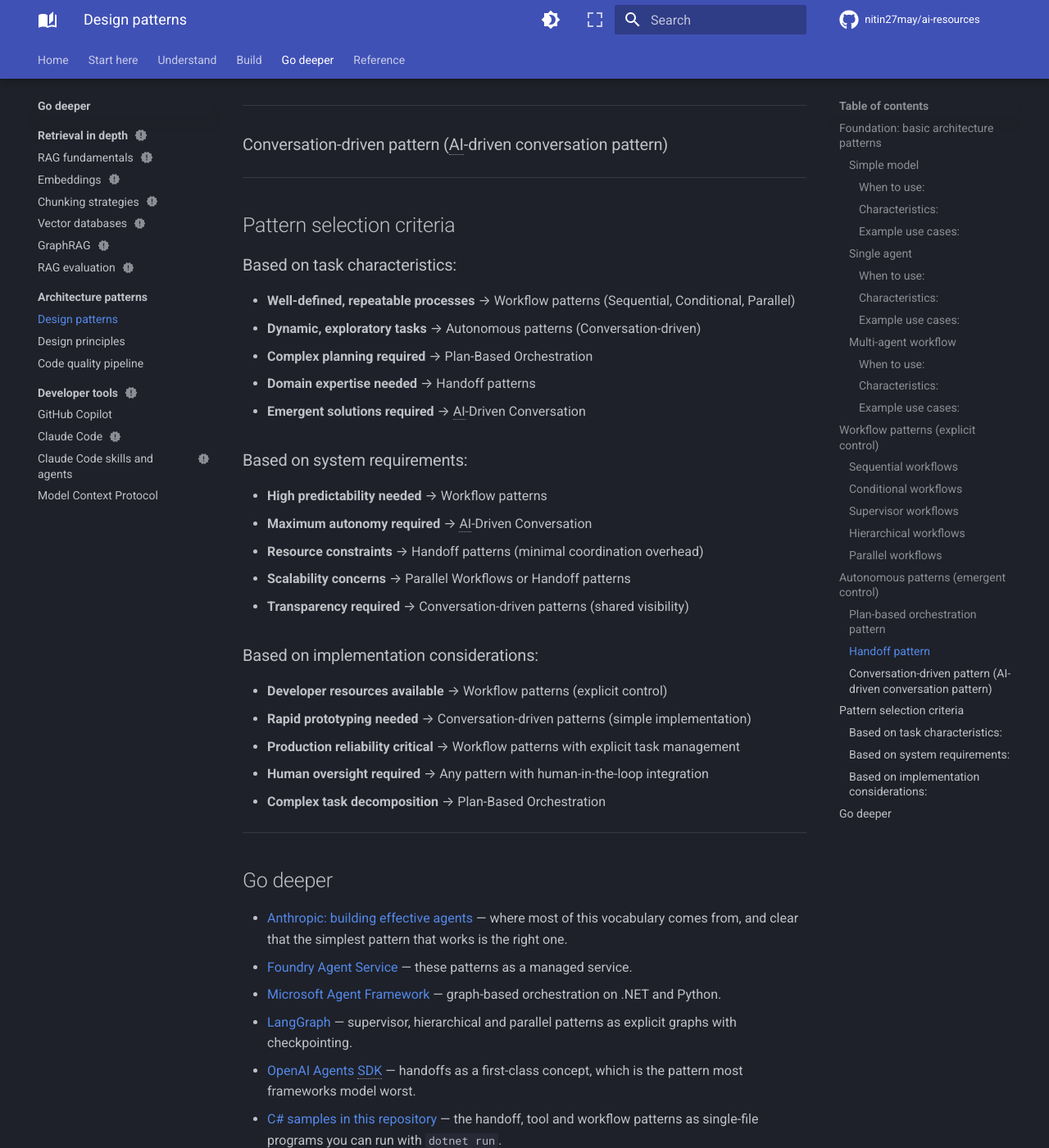
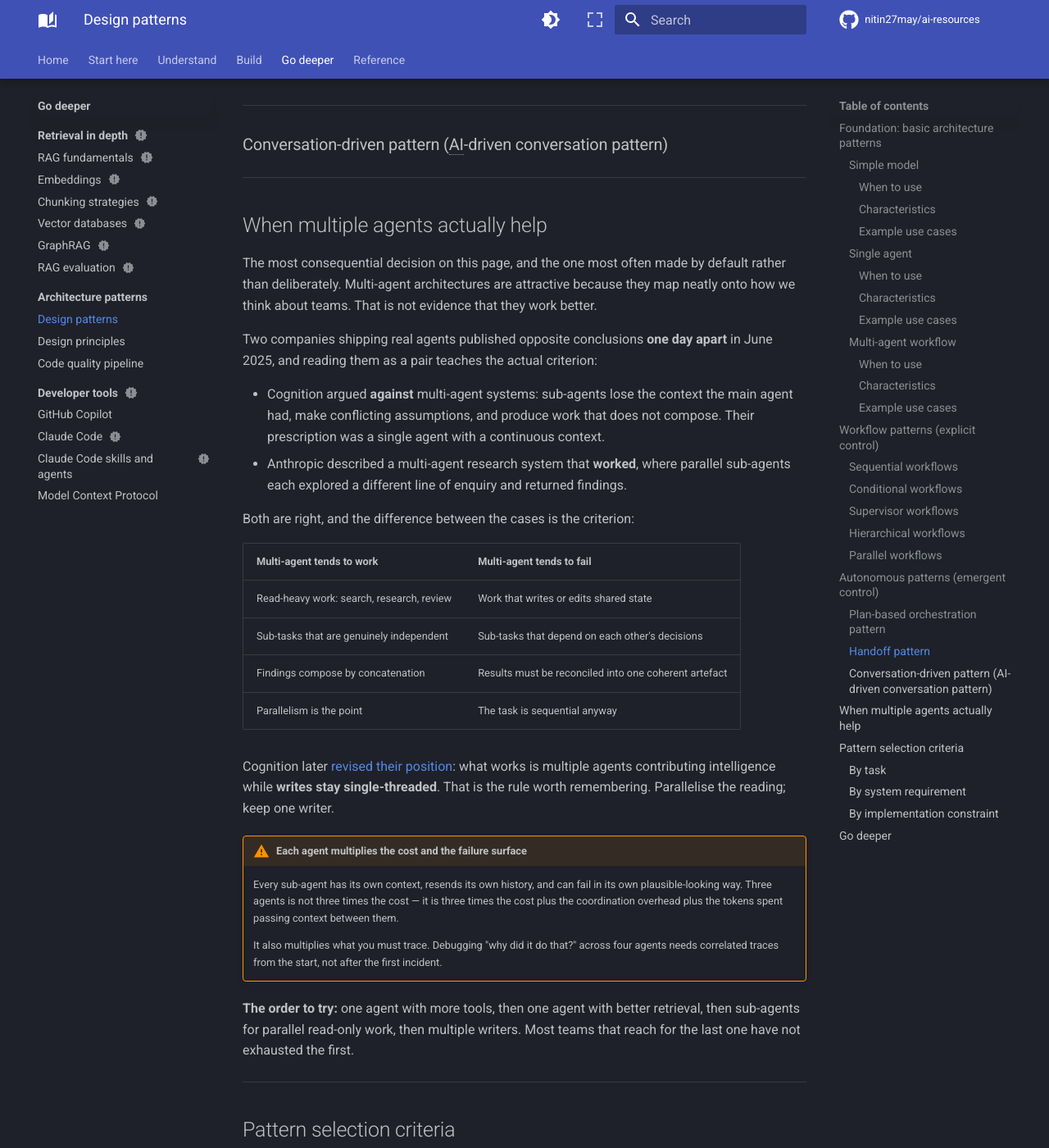
Before and after one commit to nitin27may/ai-resources, an MkDocs documentation site: the page built from docs/patterns/design-patterns.md, in a window 1280 px wide and 1400 px high, scrolled down 6215 px. Shown: the whole window at 82% size. Built offline with MkDocs 1.6.1 and Material for MkDocs 9.7.7, drawn with Linux system fonts in a browser that asks for light colours; comment, search, counter and statistics services are not loaded; some of the changed text lies outside the part shown.

Commit message:
docs: add the multi-agent decision to design patterns
The page catalogued the patterns without answering the question that actually
decides an architecture: when do multiple agents help rather than hurt?

Adds that section, built on the two posts published a day apart in June 2025
arguing opposite conclusions — Cognition against multi-agent systems, Anthropic
describing one that worked. The criterion that reconciles them: multi-agent
suits read-heavy, genuinely independent work whose findings compose, and fails
where sub-tasks depend on each other or results must be reconciled into one
artefact. Cognition's later revision gives the rule worth remembering —
parallelise the reading, keep one writer.

Includes the cost warning, since three agents is three times the context plus
coordination plus the tokens spent passing context between them, and the order
to try things: more tools, better retrieval, parallel read-only sub-agents,
then multiple writers.

Also removes trailing colons from 12 headings, the only page that had them, and
adds a guard so they do not come back.

```diff
--- a/docs/patterns/design-patterns.md
+++ b/docs/patterns/design-patterns.md
@@ -16,21 +16,18 @@ tags:
 
 ### Simple model
 
-#### When to use:
-
+#### When to use
 - Tasks require only text generation
 - No external actions or tool usage needed
 - Direct question-answer scenarios from training data
 - Document summarization or code generation from specifications
 
-#### Characteristics:
-
+#### Characteristics
 - Fast and cost-effective
 - Easy to implement with direct LLM API calls
 - Limited to text processing, analysis, or generation
 
-#### Example use cases:
-
+#### Example use cases
 - Text completion and generation
 - Simple question answering
 - Content summarization
@@ -40,23 +37,20 @@ tags:
 
 ### Single agent
 
-#### When to use:
-
+#### When to use
 - Tasks require actions beyond text generation
 - Solution involves known action sequences with action-perception loops
 - Can be handled effectively by one type of expertise
 - Tasks involve API calls with result validation
 - No need for specialized domain expertise or complex collaboration
 
-#### Characteristics:
-
+#### Characteristics
 - Flexible with tool usage capabilities
 - Moderate complexity
 - Can handle action-taking with appropriate tools
 - May struggle with highly complex multi-step tasks
 
-#### Example use cases:
-
+#### Example use cases
 - Simple automation tasks
 - Basic tool calling scenarios
 - Straightforward decision-making
@@ -66,24 +60,21 @@ tags:
 
 ### Multi-agent workflow
 
-#### When to use:
-
+#### When to use
 - Solution can be expressed as a well-defined workflow
 - Benefits from specialized expertise or domain separation
 - Different parts of the task require distinct domain knowledge
 - Collaboration pattern between agents is well-understood
 - Each agent's role and handoffs follow established processes
 
-#### Characteristics:
-
+#### Characteristics
 - Structured and maintainable
 - Clear agent responsibilities
 - Orchestrated, predictable execution flow
 - Requires upfront design
 - Less flexible than autonomous approaches
 
-#### Example use cases:
-
+#### Example use cases
 - Content creation pipeline (research, writing, editing agents)
 - Customer service routing (triage, specialist, resolution)
 - Financial analysis (market data, risk assessment, portfolio optimization)
@@ -312,26 +303,70 @@ graph TD
 
 ---
 
+## When multiple agents actually help
+
+The most consequential decision on this page, and the one most often made by
+default rather than deliberately. Multi-agent architectures are attractive
+because they map neatly onto how we think about teams. That is not evidence that
+they work better.
+
+Two companies shipping real agents published opposite conclusions **one day
+apart** in June 2025, and reading them as a pair teaches the actual criterion:
+
+- Cognition argued **against** multi-agent systems: sub-agents lose the context
+  the main agent had, make conflicting assumptions, and produce work that does
+  not compose. Their prescription was a single agent with a continuous context.
+- Anthropic described a multi-agent research system that **worked**, where
+  parallel sub-agents each explored a different line of enquiry and returned
+  findings.
+
+Both are right, and the difference between the cases is the criterion:
+
+| Multi-agent tends to work | Multi-agent tends to fail |
+|---|---|
+| Read-heavy work: search, research, review | Work that writes or edits shared state |
+| Sub-tasks that are genuinely independent | Sub-tasks that depend on each other's decisions |
+| Findings compose by concatenation | Results must be reconciled into one coherent artefact |
+| Parallelism is the point | The task is sequential anyway |
+
+Cognition later [revised their position](https://cognition.com/blog/multi-agents-working):
+what works is multiple agents contributing intelligence while **writes stay
+single-threaded**. That is the rule worth remembering. Parallelise the reading;
+keep one writer.
+
+!!! warning "Each agent multiplies the cost and the failure surface"
+    Every sub-agent has its own context, resends its own history, and can fail
+    in its own plausible-looking way. Three agents is not three times the cost —
+    it is three times the cost plus the coordination overhead plus the tokens
+    spent passing context between them.
+
+    It also multiplies what you must trace. Debugging "why did it do that?"
+    across four agents needs correlated traces from the start, not after the
+    first incident.
+
+**The order to try:** one agent with more tools, then one agent with better
+retrieval, then sub-agents for parallel read-only work, then multiple writers.
+Most teams that reach for the last one have not exhausted the first.
+
+---
+
 ## Pattern selection criteria
 
-### Based on task characteristics:
-
+### By task
 - **Well-defined, repeatable processes** → Workflow patterns (Sequential, Conditional, Parallel)
 - **Dynamic, exploratory tasks** → Autonomous patterns (Conversation-driven)
 - **Complex planning required** → Plan-Based Orchestration
 - **Domain expertise needed** → Handoff patterns
 - **Emergent solutions required** → AI-Driven Conversation
 
-### Based on system requirements:
-
+### By system requirement
 - **High predictability needed** → Workflow patterns
 - **Maximum autonomy required** → AI-Driven Conversation
 - **Resource constraints** → Handoff patterns (minimal coordination overhead)
 - **Scalability concerns** → Parallel Workflows or Handoff patterns
 - **Transparency required** → Conversation-driven patterns (shared visibility)
 
-### Based on implementation considerations:
-
+### By implementation constraint
 - **Developer resources available** → Workflow patterns (explicit control)
 - **Rapid prototyping needed** → Conversation-driven patterns (simple implementation)
 - **Production reliability critical** → Workflow patterns with explicit task management
```
Also changed, not shown: 1 other file.
